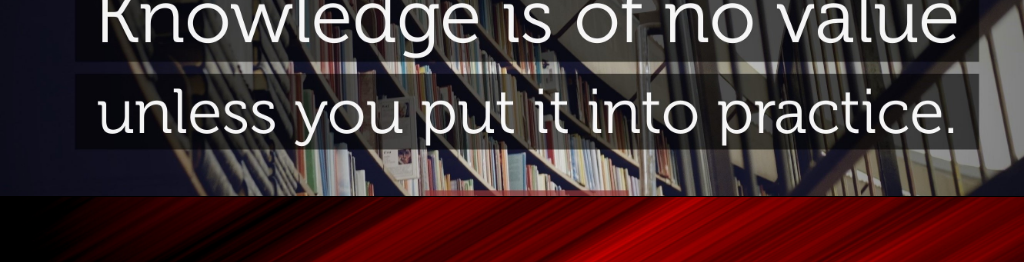
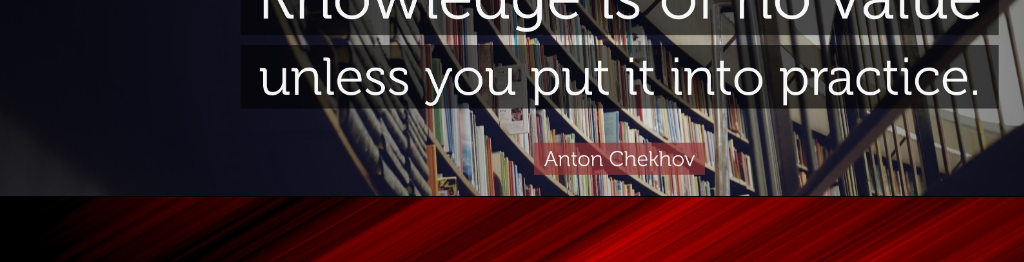
Before and after one commit to vinayak0309/vinayak0309.github.io, a plain HTML site: page project.html in a window 1024 px wide. Shown: the part 104-366 px from the top of the page. Drawn offline with Linux system fonts and the light colour scheme.

Commit message:
Update project.css

```diff
--- a/project.css
+++ b/project.css
@@ -104,7 +104,7 @@ p{
 
 @media(min-width:840px) and (max-width:1200px){
     .navbar{
-        background-image: url("banner9.jpg");
+        background-image: url("banner99.jpg");
     }
 
 
```
